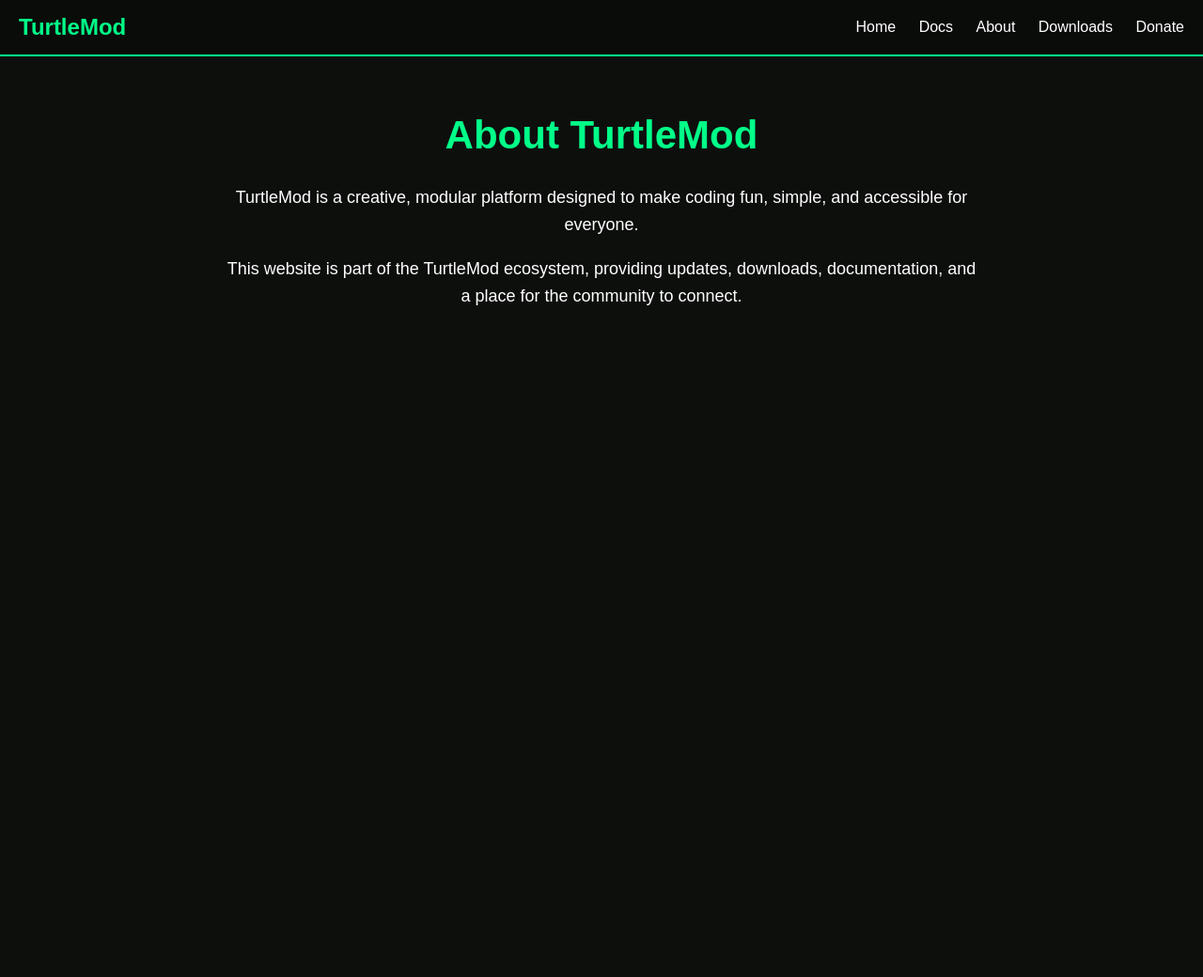
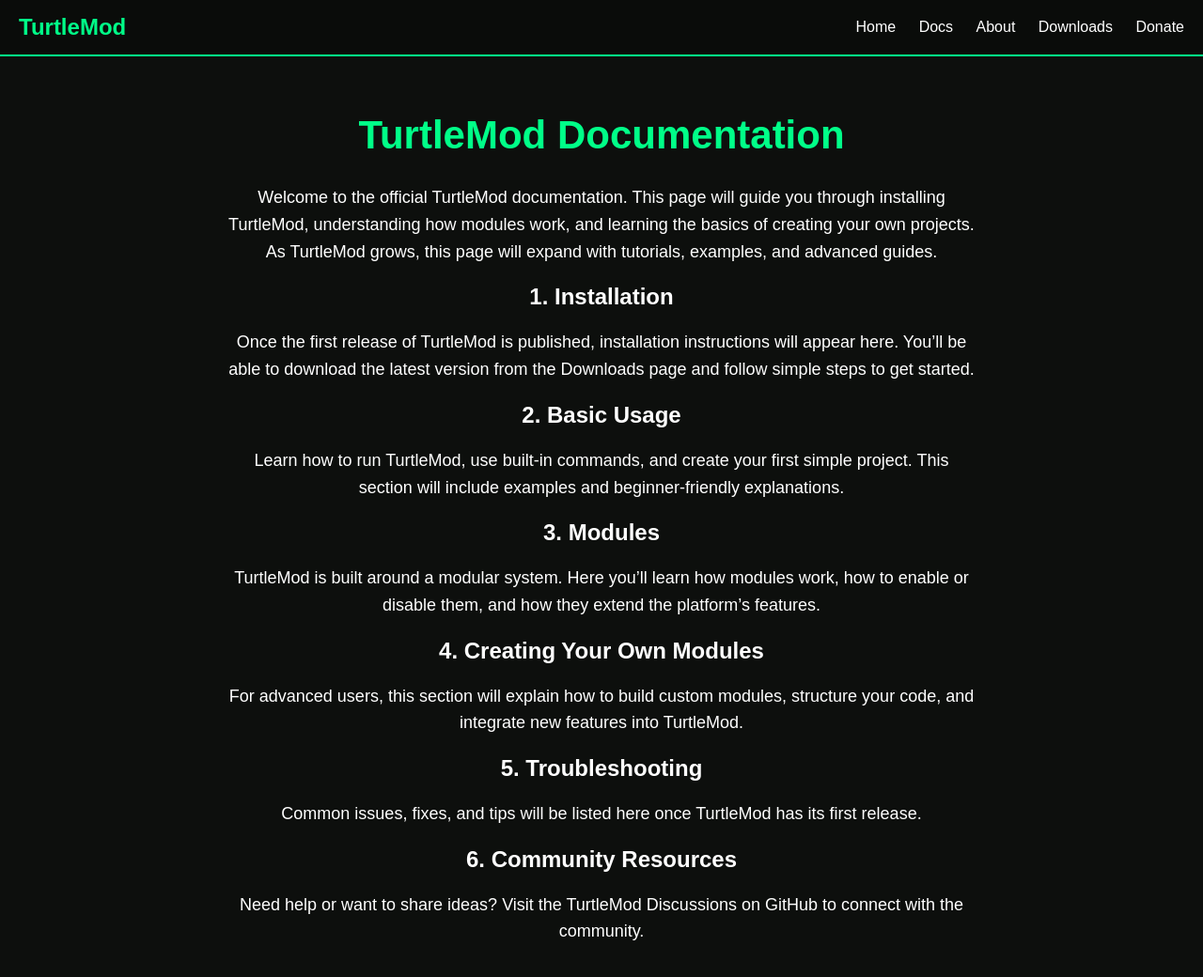
Before and after one commit to TurtleMod-Team/TurtleMod-Website, a plain HTML site: page docs.html in a window 1280 px wide. Shown: the whole page at 94% size. Before the commit the page ends 800 px from the top, so only its background shows below. Drawn offline with Linux system fonts and the light colour scheme.

Commit message:
Update docs.html

```diff
--- a/docs.html
+++ b/docs.html
@@ -3,7 +3,7 @@
 <head>
     <meta charset="UTF-8">
     <meta name="viewport" content="width=device-width, initial-scale=1.0">
-    <title>About – TurtleMod</title>
+    <title>Documentation – TurtleMod</title>
     <link rel="stylesheet" href="css/style.css">
 </head>
 <body>
@@ -20,13 +20,59 @@
 </header>
 
 <div class="content">
-    <h1>About TurtleMod</h1>
+    <h1>TurtleMod Documentation</h1>
     <p>
-        TurtleMod is a creative, modular platform designed to make coding fun, simple, and accessible for everyone.
+        Welcome to the official TurtleMod documentation. This page will guide you through installing TurtleMod,
+        understanding how modules work, and learning the basics of creating your own projects.
+        As TurtleMod grows, this page will expand with tutorials, examples, and advanced guides.
     </p>
-    <p>
-        This website is part of the TurtleMod ecosystem, providing updates, downloads, documentation, and a place for the community to connect.
-    </p>
+
+    <div class="section">
+        <h2>1. Installation</h2>
+        <p>
+            Once the first release of TurtleMod is published, installation instructions will appear here.
+            You’ll be able to download the latest version from the Downloads page and follow simple steps
+            to get started.
+        </p>
+    </div>
+
+    <div class="section">
+        <h2>2. Basic Usage</h2>
+        <p>
+            Learn how to run TurtleMod, use built‑in commands, and create your first simple project.
+            This section will include examples and beginner‑friendly explanations.
+        </p>
+    </div>
+
+    <div class="section">
+        <h2>3. Modules</h2>
+        <p>
+            TurtleMod is built around a modular system. Here you’ll learn how modules work,
+            how to enable or disable them, and how they extend the platform’s features.
+        </p>
+    </div>
+
+    <div class="section">
+        <h2>4. Creating Your Own Modules</h2>
+        <p>
+            For advanced users, this section will explain how to build custom modules,
+            structure your code, and integrate new features into TurtleMod.
+        </p>
+    </div>
+
+    <div class="section">
+        <h2>5. Troubleshooting</h2>
+        <p>
+            Common issues, fixes, and tips will be listed here once TurtleMod has its first release.
+        </p>
+    </div>
+
+    <div class="section">
+        <h2>6. Community Resources</h2>
+        <p>
+            Need help or want to share ideas? Visit the TurtleMod Discussions on GitHub to connect with the community.
+        </p>
+    </div>
 </div>
 
 </body>
```
